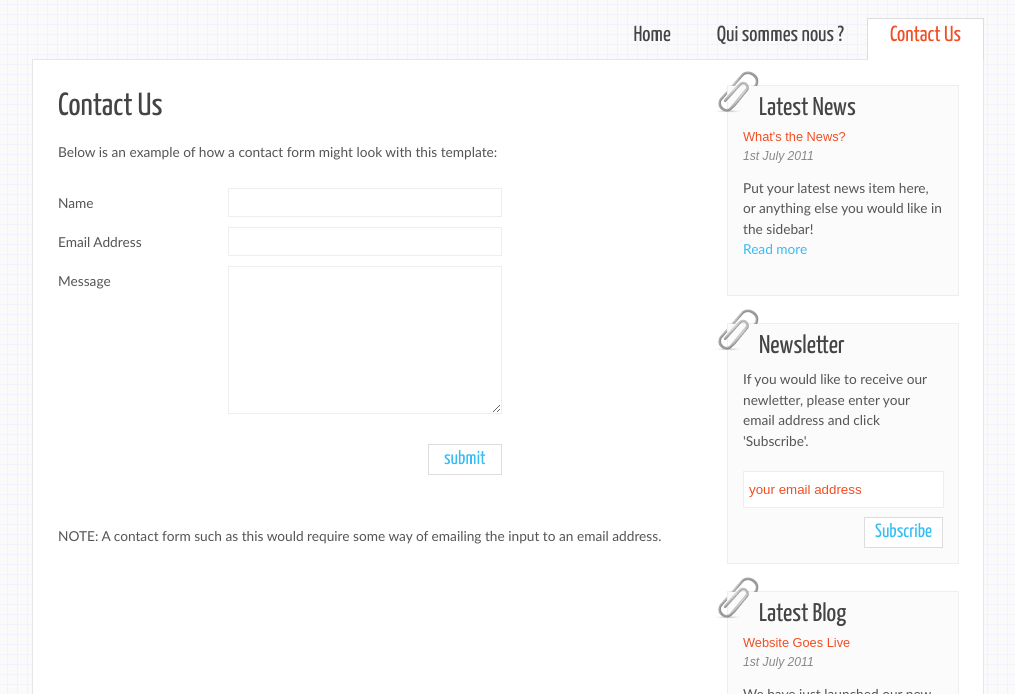
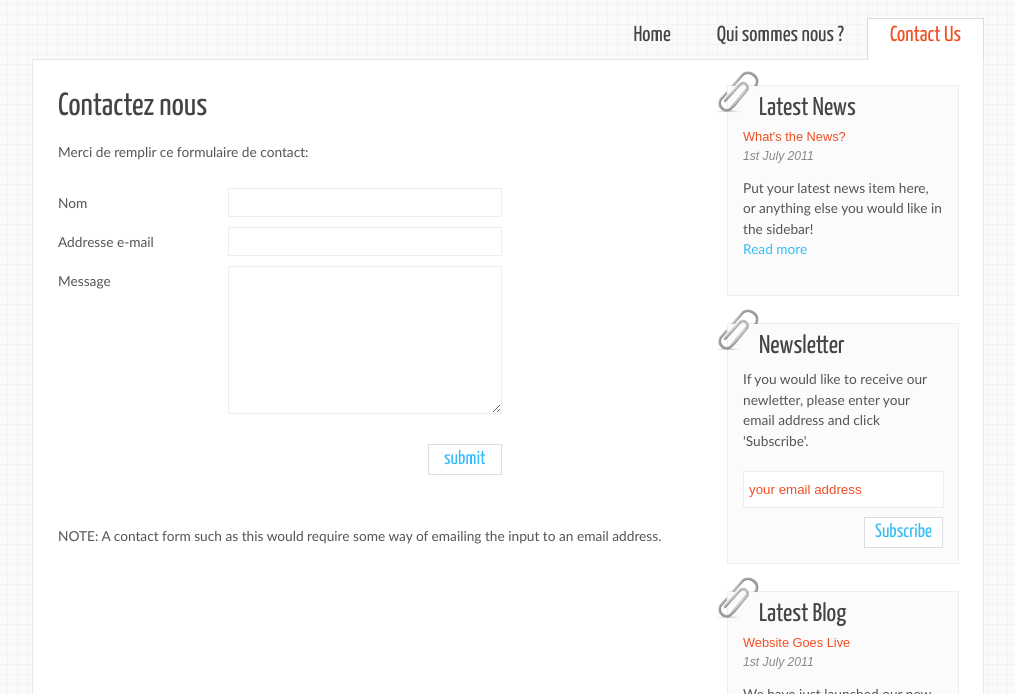
Before and after one commit to Rugal1000/last, a plain HTML site: page contact.html in a window 1280 px wide. Shown: the part 106-800 px from the top of the page, without its empty margins (133-1148 px from the left). Drawn offline with Linux system fonts and the light colour scheme.

Commit message:
Modification de la page contact

```diff
--- a/contact.html
+++ b/contact.html
@@ -56,12 +56,12 @@
       </div>
       <div id="content">
         <!-- insert the page content here -->
-        <h1>Contact Us</h1>
-        <p>Below is an example of how a contact form might look with this template:</p>
+        <h1>Contactez nous</h1>
+        <p>Merci de remplir ce formulaire de contact:</p>
         <form action="#" method="post">
           <div class="form_settings">
-            <p><span>Name</span><input class="contact" type="text" name="your_name" value="" /></p>
-            <p><span>Email Address</span><input class="contact" type="text" name="your_email" value="" /></p>
+            <p><span>Nom</span><input class="contact" type="text" name="your_name" value="" /></p>
+            <p><span>Addresse e-mail</span><input class="contact" type="text" name="your_email" value="" /></p>
             <p><span>Message</span><textarea class="contact textarea" rows="8" cols="50" name="your_enquiry"></textarea></p>
             <p style="padding-top: 15px"><span>&nbsp;</span><input class="submit" type="submit" name="contact_submitted" value="submit" /></p>
           </div>
```
